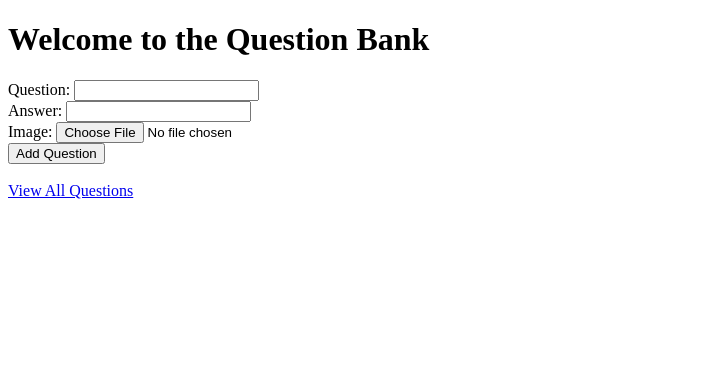
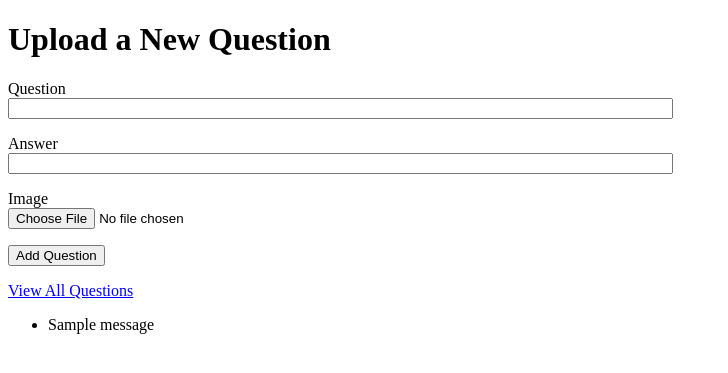
Before and after one commit to techcity1985/Question-bank-GCSE-Maths, a Flask app: template templates/index.html in a window 1280 px wide. Shown: the top 373 px of the page, without its empty margins (0-728 px from the left). Run offline with Flask 2, Linux system fonts and the light colour scheme; the template is opened without the code that fills it, so the values that code supplies are empty, except form fields; tables that the repository leaves empty hold one stand-in row (values such as "Sample post"); one stand-in notice (Sample message) is shown; form fields are guessed from the names that the template uses.

Commit message:
Update index.html

```diff
--- a/templates/index.html
+++ b/templates/index.html
@@ -1,26 +1,35 @@
 <!DOCTYPE html>
 <html>
 <head>
-    <title>Question Bank</title>
+    <title>Upload Question</title>
 </head>
 <body>
-    <h1>Welcome to the Question Bank</h1>
-    <form method="POST" action="/add_question" enctype="multipart/form-data">
-        <label for="question">Question:</label>
-        <input type="text" id="question" name="question" required>
-        <br>
-        <label for="answer">Answer:</label>
-        <input type="text" id="answer" name="answer" required>
-        <br>
-        <label for="image">Image:</label>
-        <input type="file" id="image" name="image">
-        <br>
-        <input type="submit" value="Add Question">
+    <h1>Upload a New Question</h1>
+    <form action="{{ url_for('add_question_route') }}" method="post" enctype="multipart/form-data">
+        {{ form.hidden_tag() }}
+        <p>
+            {{ form.question.label }}<br>
+            {{ form.question(size=80) }}
+        </p>
+        <p>
+            {{ form.answer.label }}<br>
+            {{ form.answer(size=80) }}
+        </p>
+        <p>
+            {{ form.image.label }}<br>
+            {{ form.image() }}
+        </p>
+        <p><input type="submit" value="Add Question"></p>
     </form>
-    {% if msg %}
-        <p>{{ msg }}</p>
-    {% endif %}
-    <br>
-    <a href="/list_questions">View All Questions</a>
+    <a href="{{ url_for('list_questions') }}">View All Questions</a>
+    {% with messages = get_flashed_messages(with_categories=true) %}
+        {% if messages %}
+            <ul>
+            {% for category, message in messages %}
+                <li>{{ message }}</li>
+            {% endfor %}
+            </ul>
+        {% endif %}
+    {% endwith %}
 </body>
 </html>
```
